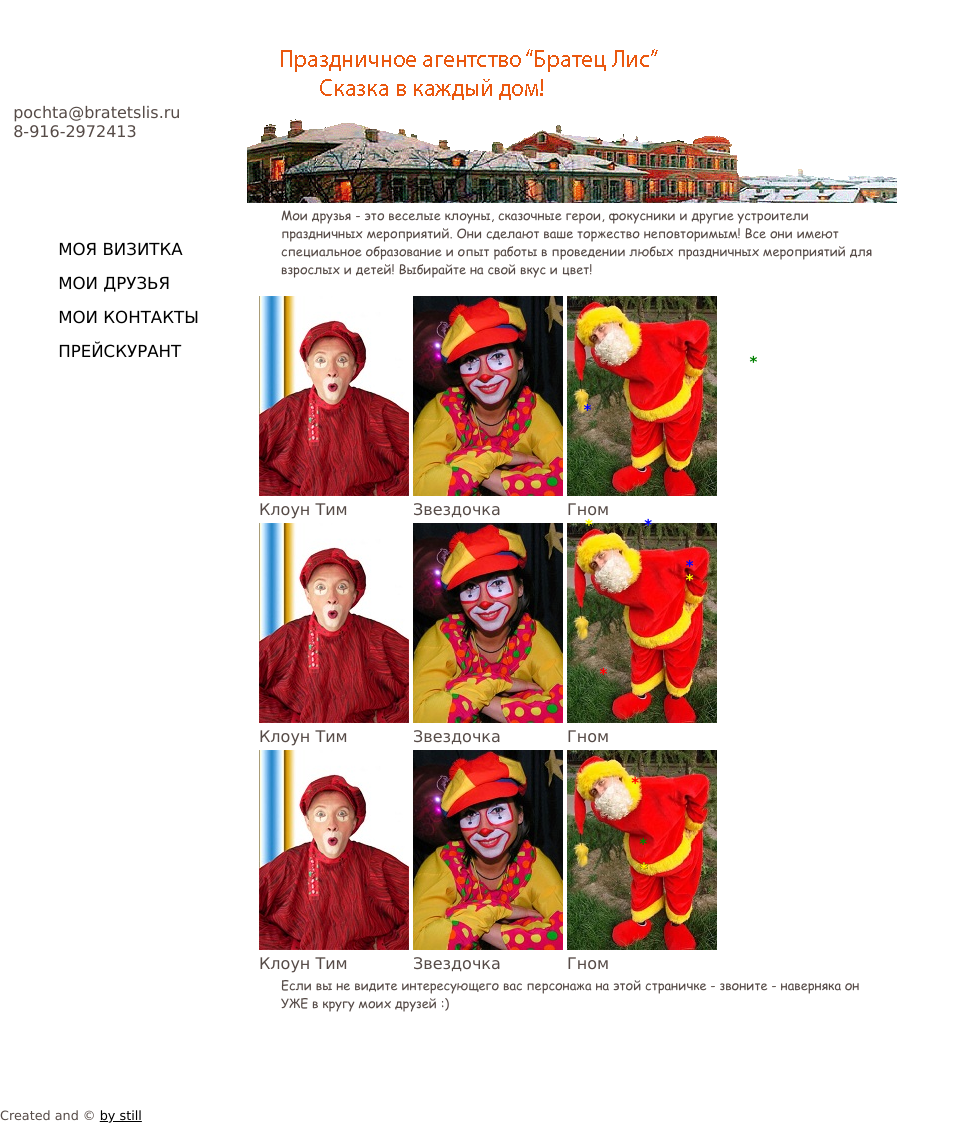
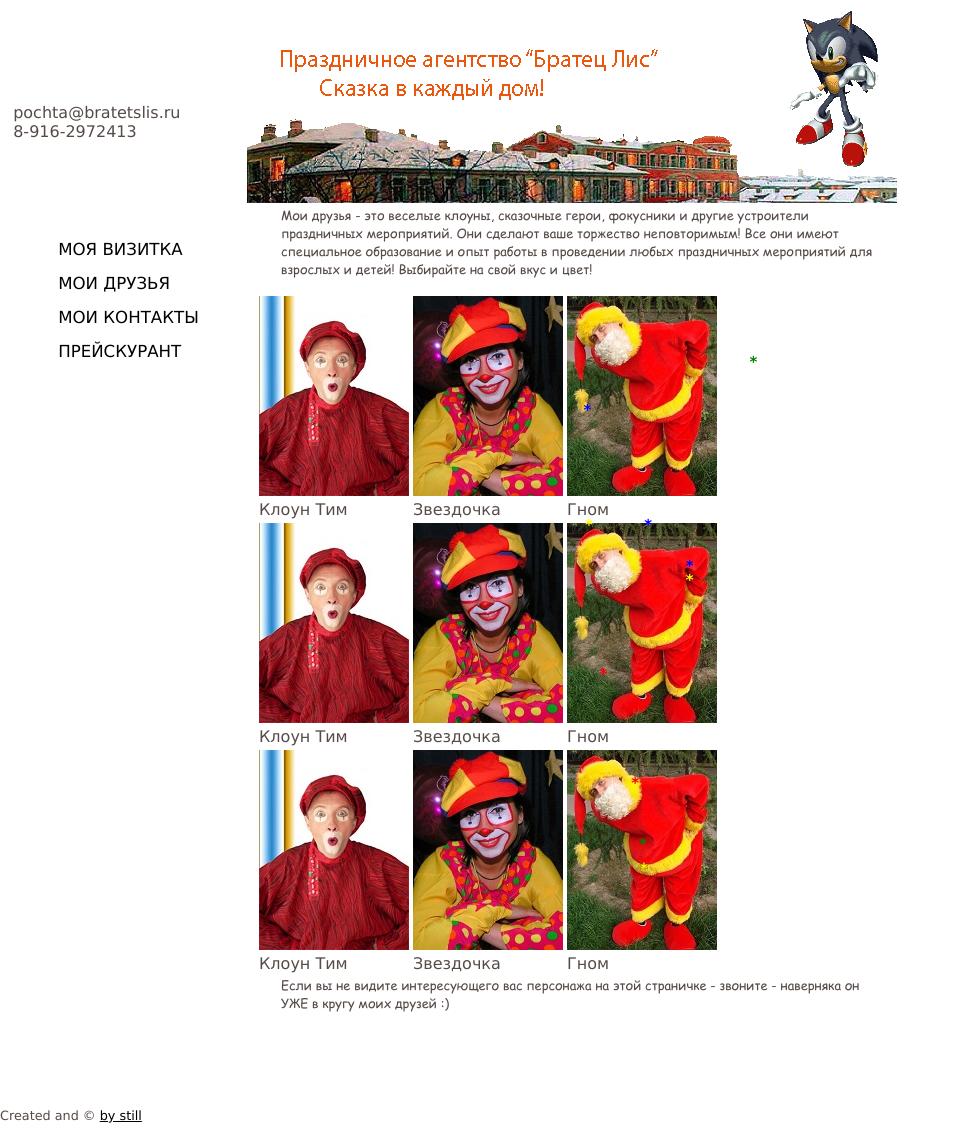
Before and after one commit to bratetslis/Site, a Jekyll site: the page built from index.md, in a window 1280 px wide. Shown: the whole page, without its empty margins (0-960 px from the left). Built offline with Jekyll 4.4.1, drawn with Linux system fonts in a browser that asks for light colours.

Commit message:
Update _layouts/type3.html

```diff
--- a/_layouts/type3.html
+++ b/_layouts/type3.html
@@ -36,7 +36,7 @@
 <body>
 <table>
 <tr><td WIDTH=250> <br><br>&nbsp&nbsppochta@bratetslis.ru<br>&nbsp&nbsp8-916-2972413</td><td WIDTH=650
-> <center><img src="../img/ForLogo.gif"></center></td></tr>
+> <center><img src="../img/ForLogo1.gif"></center></td></tr>
 </table>
 
 <script type="text/javascript" src="../js/firework.js"></script>
```
